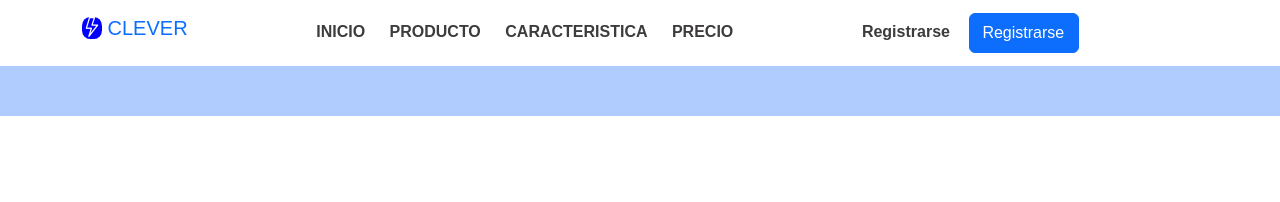
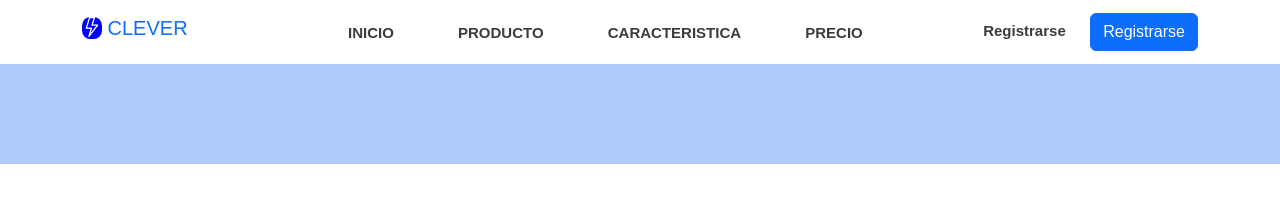
Before and after one commit to fernandorago/Modelo-header-1, a plain HTML site: page index.html in a window 1280 px wide. Drawn offline with nearby package versions, Linux system fonts and the light colour scheme.

Commit message:
<Terminado primer header 1>

```diff
--- a/css/estilo.css
+++ b/css/estilo.css
@@ -32,48 +32,35 @@ font-size: 20px;
 
     display: inline-block;
     flex-grow: 1;
-    justify-content: space-around;
-    padding-top: 7px;
+    padding-top:9px ;
     text-transform: uppercase;
+    font-size: 15px;
+
 
 }
 .home a{
     margin: 10px;
     color: rgb(62, 59, 59);
-    font-size:medium;
+    font-size:15px;
     font-weight: bold;
     text-decoration: none;
+    margin-left: 50px;
 
 }
 
-.registro{
-flex-grow: 1;
-}
-.registrarse{
-    margin-right: 15px;
-    text-decoration: none;
-    color:  rgb(62, 59, 59);
-    font-weight: bold;
-}
-button{
-    border-style: none;
-    border-radius: 20%;
-    border-color:rgb(76, 76, 231);
-    height: 40px;
-    width:110px;
-    background-color: rgb(111, 111, 255);
-    color: white;
-    padding-bottom: 5px;
-}
-.registro1{
-    text-decoration: none;
-    color: white;
-    border-radius: 10%;
-    padding:2%;
-}
+
 .celeste{
     height: 50px;
     background-color: rgb(176, 204, 255);
+}
+
+
+.registrarse{
+    text-decoration: none;
+    color: rgb(62, 59, 59);
+    font-size:15px;
+    font-weight: bold;
+    margin-right: 20px;
 }
 /* @media(max-with:900px) {
     div,nav {
--- a/index.html
+++ b/index.html
@@ -52,3 +52,20 @@
 
 </body>
 </html>
+
+
+
+            </div>
+        </nav>
+
+    </header>
+    <body>
+        <section>
+            <div class="celeste">
+
+            </div>
+        </section>
+    </body>
+
+</body>
+</html>
```
